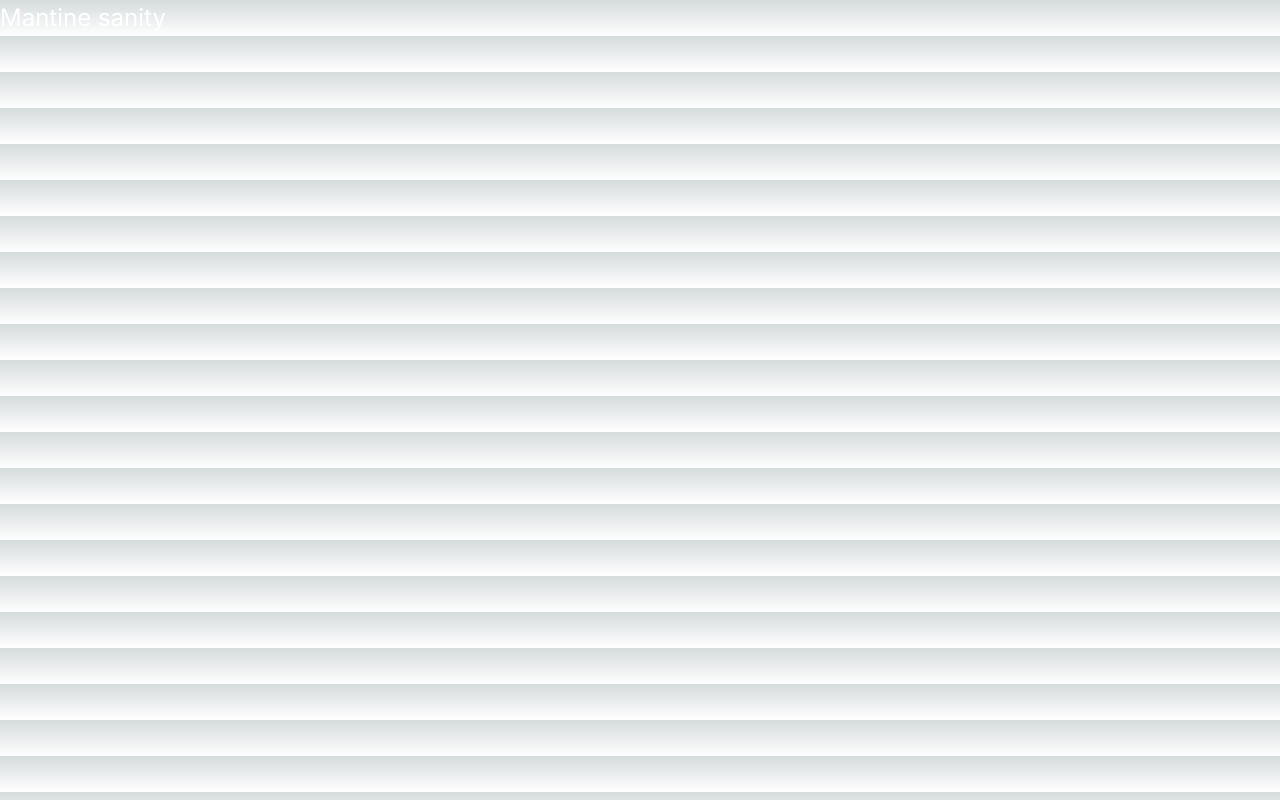
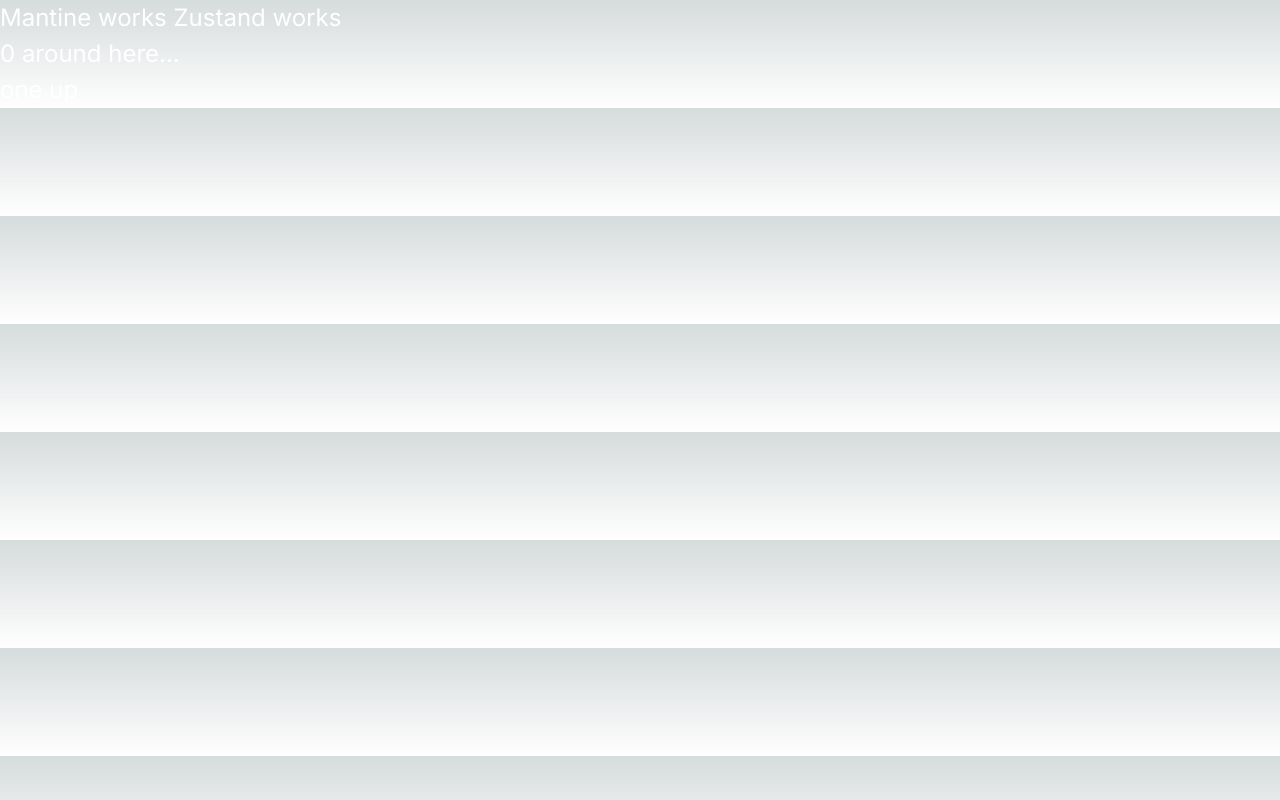
Before and after one commit to luismartinezs/restaurant-reservation-system, a Next.js app: page /dev in a window 1280 px wide. Built offline with nearby package versions, Linux system fonts and the light colour scheme; no server answers.

Commit message:
feat: zustand scaffold

```diff
--- /dev/null
+++ b/app/dev/bears.tsx
@@ -0,0 +1,13 @@
+"use client"
+
+import { useBearsStore } from "@/stores/bears"
+
+export function BearCounter() {
+  const bears = useBearsStore((state) => state.bears)
+  return <h1>{bears} around here...</h1>
+}
+
+export function Controls() {
+  const increasePopulation = useBearsStore((state) => state.increasePopulation)
+  return <button onClick={increasePopulation}>one up</button>
+}
--- a/app/dev/page.tsx
+++ b/app/dev/page.tsx
@@ -1,4 +1,6 @@
 import { Box } from "@mantine/core";
+
+import { BearCounter, Controls } from "./bears";
 
 export default async function Dev() {
   return (
@@ -8,7 +10,10 @@ export default async function Dev() {
         fontSize: "1.5rem",
       }}
     >
-      Mantine sanity
+      Mantine works
+      Zustand works
+      <BearCounter />
+      <Controls />
     </Box>
   );
 }
--- a/package.json
+++ b/package.json
@@ -18,7 +18,8 @@
     "@supabase/supabase-js": "^2.44.4",
     "next": "14.2.5",
     "react": "^18",
-    "react-dom": "^18"
+    "react-dom": "^18",
+    "zustand": "^4.5.4"
   },
   "devDependencies": {
     "@commitlint/cli": "^19.3.0",
--- /dev/null
+++ b/stores/bears.ts
@@ -0,0 +1,15 @@
+import { create } from 'zustand'
+
+type BearState = {
+  bears: number
+  increasePopulation: () => void
+  removeAllBears: () => void
+  updateBears: (newBears: number) => void
+}
+
+export const useBearsStore = create<BearState>((set) => ({
+  bears: 0,
+  increasePopulation: () => set((state) => ({ bears: state.bears + 1 })),
+  removeAllBears: () => set({ bears: 0 }),
+  updateBears: (newBears) => set({ bears: newBears }),
+}))
```
Also changed, not shown: 1 other file (tests, documents, lock files or other folders).
